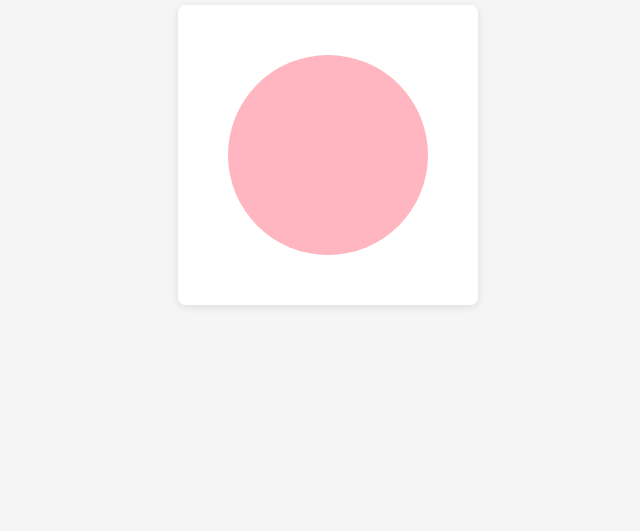
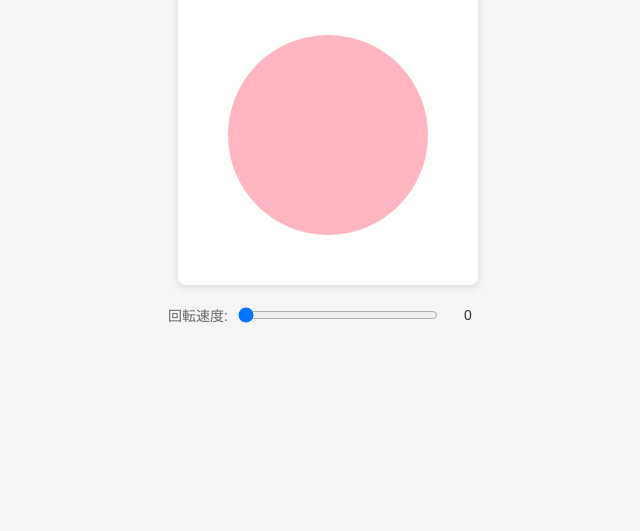
Before and after one commit to nag0yan/rokuro, a plain HTML site: page index.html in a window 1280 px wide. Shown: the part 269-800 px from the top of the page, without its empty margins (312-952 px from the left). Drawn offline with Linux system fonts and the light colour scheme.

Commit message:
回転速度

```diff
--- a/index.html
+++ b/index.html
@@ -38,12 +38,49 @@
         border-radius: 8px;
         box-shadow: 0 2px 8px rgba(0, 0, 0, 0.1);
       }
+
+      .controls {
+        margin-top: 20px;
+        display: flex;
+        flex-direction: column;
+        align-items: center;
+        gap: 10px;
+      }
+
+      .control-group {
+        display: flex;
+        align-items: center;
+        gap: 10px;
+      }
+
+      label {
+        font-size: 14px;
+        color: #666;
+      }
+
+      input[type="range"] {
+        width: 200px;
+      }
+
+      .speed-value {
+        min-width: 40px;
+        text-align: center;
+        font-size: 14px;
+        color: #333;
+      }
     </style>
 </head>
 <body>
   <main>
     <h1>rokuro</h1>
     <canvas id="canvas" width="300" height="300"></canvas>
+    <div class="controls">
+      <div class="control-group">
+        <label for="speed">回転速度:</label>
+        <input type="range" id="speed" min="0" max="50" value="0" step="1">
+        <span class="speed-value" id="speedValue">0</span>
+      </div>
+    </div>
   </main>
 
 </body>
@@ -56,10 +93,22 @@ let isDrawing = false;
 let lastX = 0;
 let lastY = 0;
 let rotation = 0;
+let rotationSpeed = 0; // 初期回転速度（停止状態）
 
 // 描画パスを保存する配列
 const paths = [];
 let currentPath = [];
+
+// スライダーのイベントリスナー
+const speedSlider = document.getElementById("speed");
+const speedValue = document.getElementById("speedValue");
+
+speedSlider.addEventListener("input", (e) => {
+  const value = parseInt(e.target.value);
+  speedValue.textContent = value;
+  rotationSpeed = value * 0.05; // 0-2.5の範囲に変換
+  console.log("Speed changed to:", value, "rotationSpeed:", rotationSpeed);
+});
 
 // 座標取得（マウスとタッチ両対応）
 function getPosition(e) {
@@ -177,8 +226,8 @@ function animate() {
 
   ctx.restore();
 
-  // 回転を更新（0.01ラジアン/フレーム）
-  rotation += 0.01;
+  // 回転を更新
+  rotation += rotationSpeed;
 
   requestAnimationFrame(animate);
 }
```
